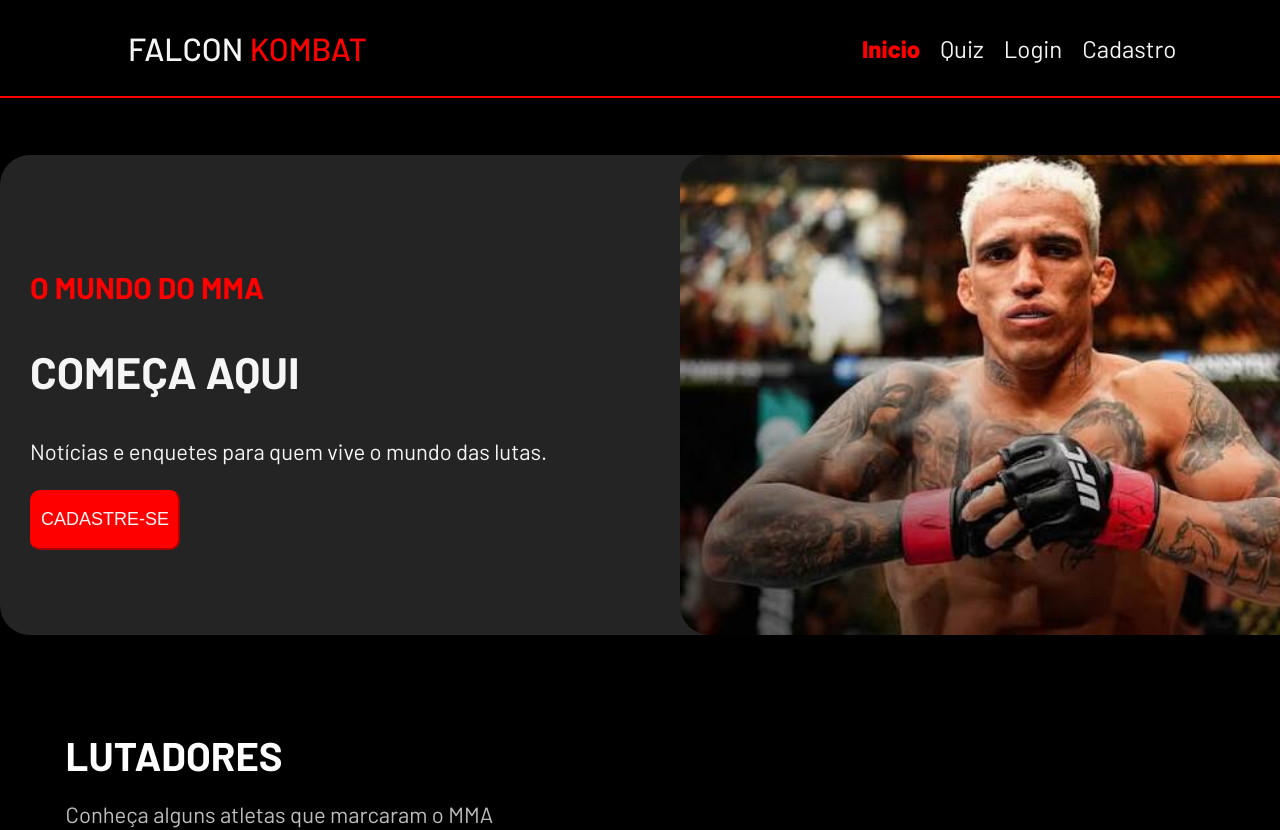
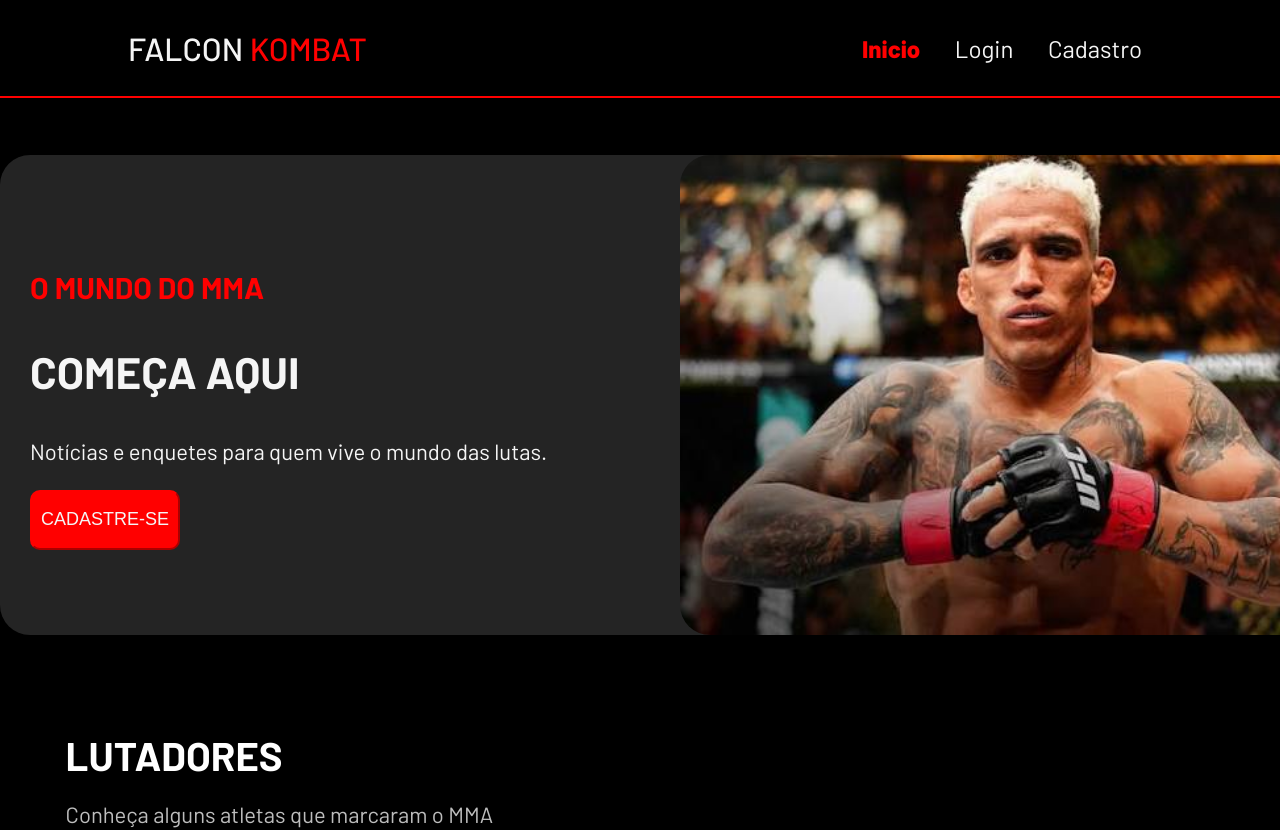
Before and after one commit to Gfalcao25/Projeto_individual_MMA, a website: page public/index.html in a window 1280 px wide. Shown: the top 830 px of the page. Drawn offline with Linux system fonts and the light colour scheme.

Commit message:
fix: Remove botao de redirecionamento para o quizz

```diff
--- a/public/index.html
+++ b/public/index.html
@@ -22,9 +22,6 @@
       <ul class="navbar">
         <li class="agora">
           <a href="#"> <span style="color: red;">Inicio</span></a>
-        </li>
-        <li>
-          <a href="quiz.html">Quiz</a>
         </li>
         <li>
           <a href="login.html">Login</a>
```
